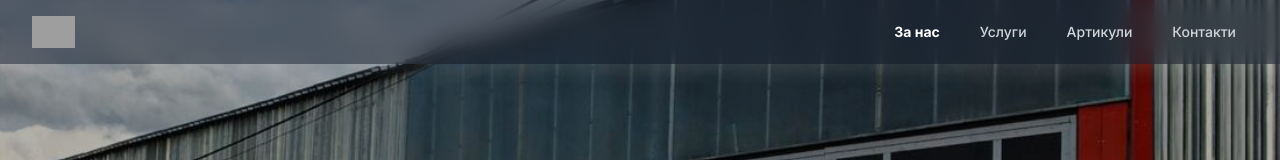
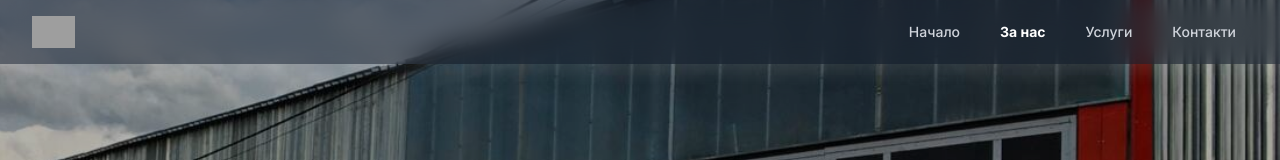
Before and after one commit to Central-Balkan/centralbalkan.com, a Next.js app: page /about in a window 1280 px wide. Shown: the top 160 px of the page. Built offline with nearby package versions, Linux system fonts and the light colour scheme; grey boxes are pictures that could not be loaded.

Commit message:
Iterate over navbar

```diff
--- a/components/Navbar/index.tsx
+++ b/components/Navbar/index.tsx
@@ -9,9 +9,9 @@ import Link from "next/link";
 import { usePathname } from "next/navigation";
 
 const navigation = [
+  { name: "Начало", href: "/" },
   { name: "За нас", href: "/about" },
   { name: "Услуги", href: "/services" },
-  { name: "Артикули", href: "/items" },
   { name: "Контакти", href: "/contacts" },
 ];
 
@@ -21,7 +21,7 @@ function classNames(...classes: (string | undefined | null | false)[]): string {
 
 const Navbar = () => {
   const pathname = usePathname();
-  console.log(pathname);
+
   return (
     <Disclosure
       as="nav"
```
